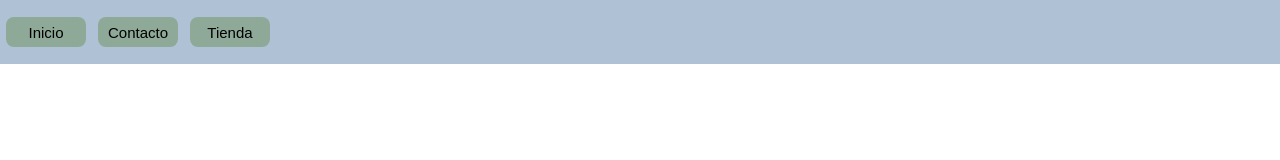
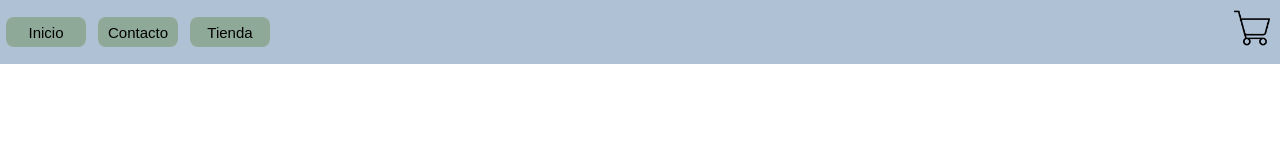
Before and after one commit to santiagohsv/audiotech, a React (Create React App) app: page / in a window 1280 px wide. Shown: the top 160 px of the page. Built offline with nearby package versions, Linux system fonts and the light colour scheme.

Commit message:
Se agregó el CartWidget con un icono al NavBarr

```diff
--- /dev/null
+++ b/src/components/CartWidget/CartWidget.jsx
@@ -0,0 +1,8 @@
+import "./styles.css";
+import cart from "./media/shopping-cart.png"
+
+const CardWidget = () => {
+    return  <img src={cart} class="shopping-bag-logo" />
+};
+
+export default CardWidget;
--- /dev/null
+++ b/src/components/CartWidget/styles.css
@@ -0,0 +1,7 @@
+.shopping-bag-logo {
+  width: 36px;
+  height: 36px;
+  position: fixed;
+  right: 10px;
+  top: 10px;
+}
--- a/src/components/NavBar.js
+++ b/src/components/NavBar.js
@@ -1,4 +1,6 @@
+import CardWidget from "./CartWidget/CartWidget";
 import "./NavBar.css";
+
 
 const NavBar = () => {
   return (
@@ -6,6 +8,9 @@ const NavBar = () => {
       <button>Inicio</button>
       <button>Contacto</button>
       <button>Tienda</button>
+      <CardWidget/>
+
+
     </nav>
   );
 };
```
Also changed, not shown: src/components/CartWidget/media/shopping-cart.png (added).
